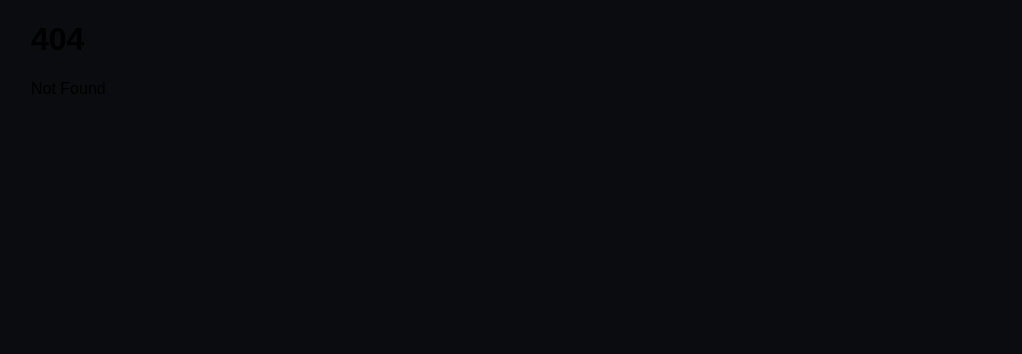
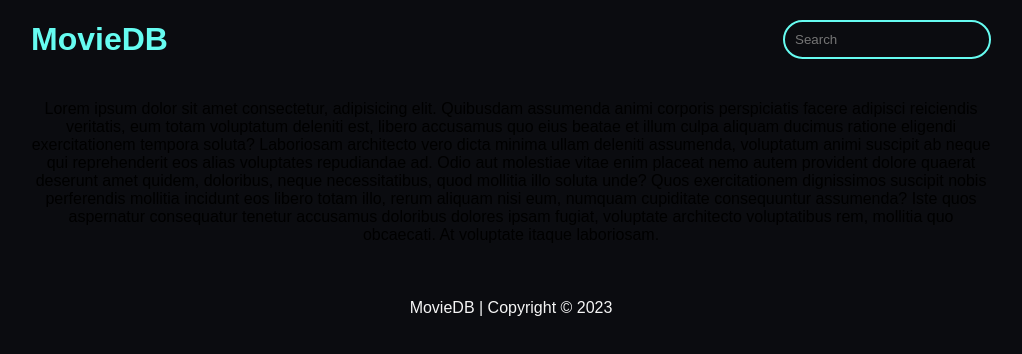
Before and after one commit to HHACarvalho/moviedb-svelte, a SvelteKit app: page /about in a window 1280 px wide. Before the commit this address had no page. Shown: the top 354 px of the page, without its empty margins (129-1151 px from the left). Built offline with nearby package versions, Linux system fonts and the light colour scheme; a web font is replaced by a local one.

Commit message:
Experimenting with the page visual style

```diff
--- /dev/null
+++ b/src/lib/footer.svelte
@@ -0,0 +1,12 @@
+<footer class="max-width">
+    <p class="margin-zero">MovieDB | Copyright © 2023</p>
+</footer>
+
+<style>
+    footer {
+        color: var(--text-white);
+        margin: 0 auto;
+        padding: 5px;
+        text-align: center;
+    }
+</style>
--- /dev/null
+++ b/src/lib/header.svelte
@@ -0,0 +1,34 @@
+<header class="max-width">
+    <a href="/"><h1 class="text-cyan">MovieDB</h1></a>
+    <!-- <nav>
+        <a class="text-cyan" href="/about">About</a>
+    </nav> -->
+    <input type="text" name="query" id="query" placeholder="Search" />
+</header>
+
+<style>
+    header {
+        align-items: center;
+        display: flex;
+        justify-content: space-between;
+        margin: 0 auto 20px auto;
+    }
+
+    h1 {
+        color: var(--cyan);
+    }
+
+    input[type="text"] {
+        color: var(--cyan);
+        background: transparent;
+        border: 2px solid var(--cyan);
+        border-radius: 20px;
+        padding: 10px;
+        width: calc(20% - 8px);
+    }
+
+    input[type="text"]:focus {
+        border: 2px solid var(--purple);
+        outline: none;
+    }
+</style>
--- /dev/null
+++ b/src/routes/about/+page.svelte
@@ -0,0 +1,25 @@
+<div class="about">
+    <p>
+        Lorem ipsum dolor sit amet consectetur, adipisicing elit. Quibusdam
+        assumenda animi corporis perspiciatis facere adipisci reiciendis
+        veritatis, eum totam voluptatum deleniti est, libero accusamus quo eius
+        beatae et illum culpa aliquam ducimus ratione eligendi exercitationem
+        tempora soluta? Laboriosam architecto vero dicta minima ullam deleniti
+        assumenda, voluptatum animi suscipit ab neque qui reprehenderit eos
+        alias voluptates repudiandae ad. Odio aut molestiae vitae enim placeat
+        nemo autem provident dolore quaerat deserunt amet quidem, doloribus,
+        neque necessitatibus, quod mollitia illo soluta unde? Quos
+        exercitationem dignissimos suscipit nobis perferendis mollitia incidunt
+        eos libero totam illo, rerum aliquam nisi eum, numquam cupiditate
+        consequuntur assumenda? Iste quos aspernatur consequatur tenetur
+        accusamus doloribus dolores ipsam fugiat, voluptate architecto
+        voluptatibus rem, mollitia quo obcaecati. At voluptate itaque
+        laboriosam.
+    </p>
+</div>
+
+<style>
+    .about {
+        text-align: center;
+    }
+</style>
```
Also changed, not shown: src/lib/item-display.svelte (added, +23 -0 lines), src/lib/item.svelte (added, +40 -0 lines), src/routes/+page.svelte (+9 -2 lines), 1 other file (tests, documents, lock files or other folders).
